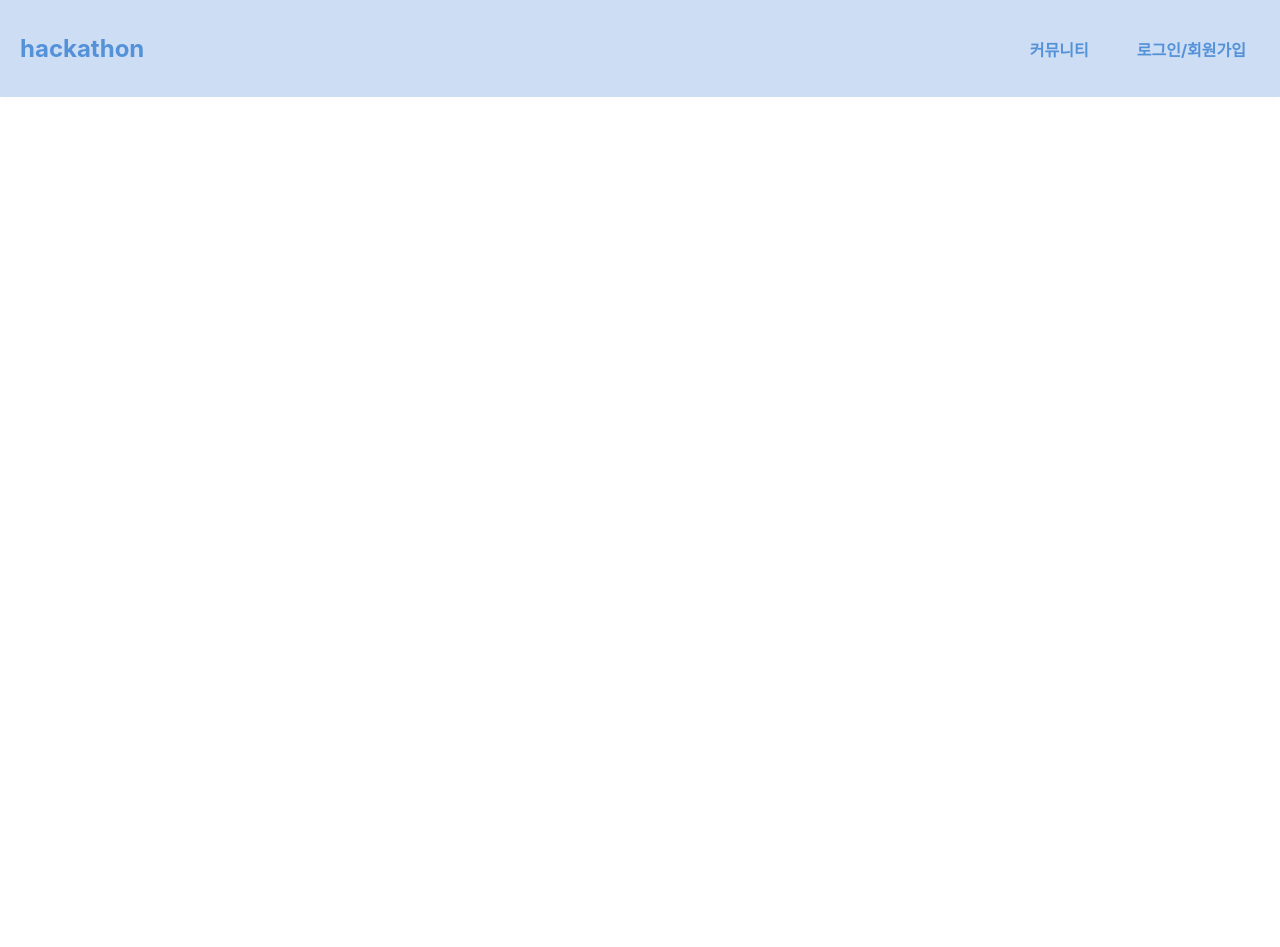
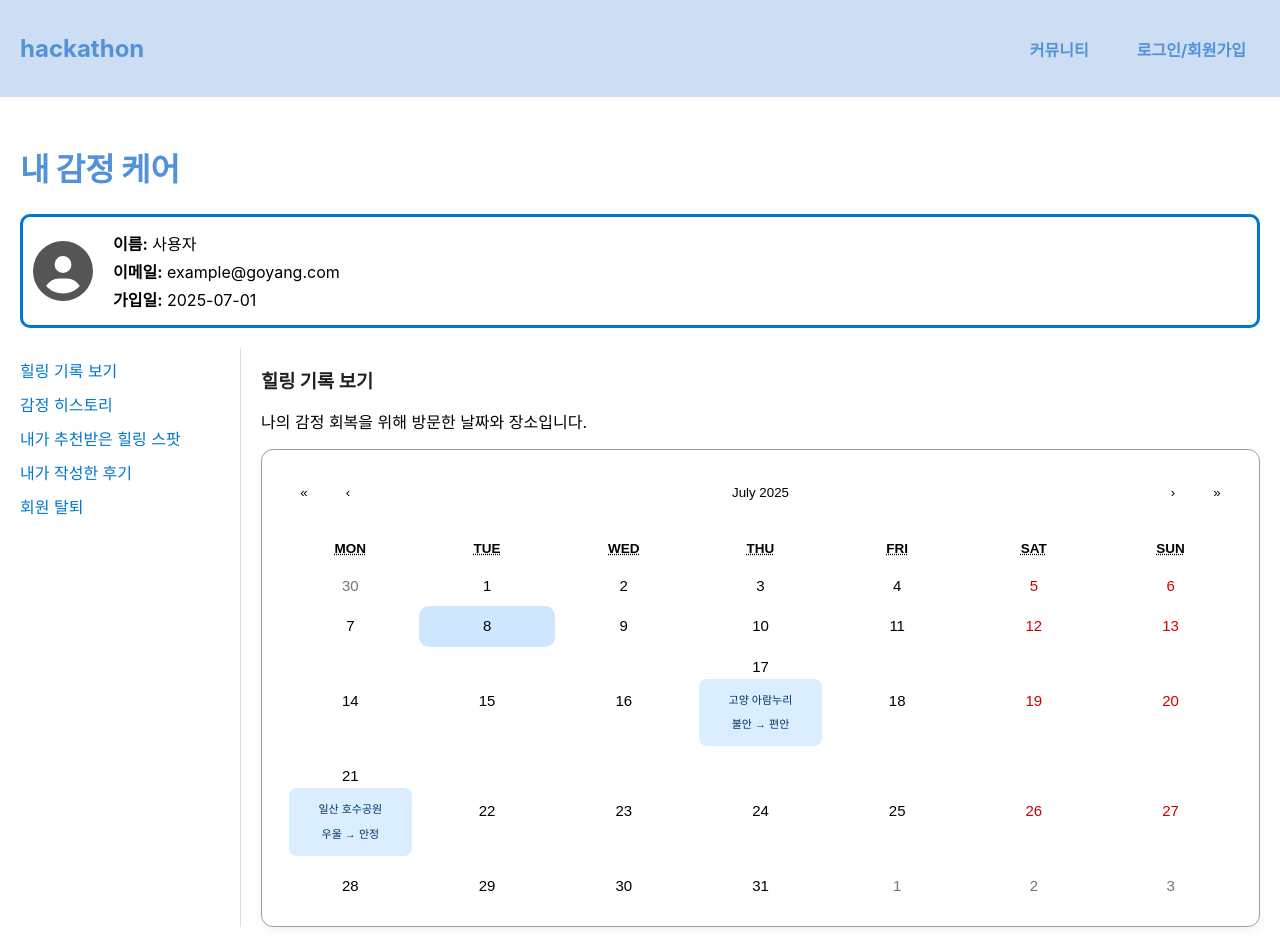
Before and after one commit to jbbaek/likelionhackathon, a React (Create React App) app: page /mypage in a window 1280 px wide. Before the commit the page ends 800 px from the top, so only its background shows below. Built offline with nearby package versions, Linux system fonts and the light colour scheme.

Commit message:
마이페이지 구현

```diff
--- a/package.json
+++ b/package.json
@@ -3,11 +3,15 @@
   "version": "0.1.0",
   "private": true,
   "dependencies": {
+    "@fortawesome/fontawesome-svg-core": "^6.7.2",
+    "@fortawesome/free-solid-svg-icons": "^7.0.0",
+    "@fortawesome/react-fontawesome": "^0.2.2",
     "@testing-library/dom": "^10.4.0",
     "@testing-library/jest-dom": "^6.6.3",
     "@testing-library/react": "^16.3.0",
     "@testing-library/user-event": "^13.5.0",
     "react": "^19.1.0",
+    "react-calendar": "^6.0.0",
     "react-dom": "^19.1.0",
     "react-router-dom": "^7.6.3",
     "react-scripts": "5.0.1",
--- a/src/App.js
+++ b/src/App.js
@@ -10,6 +10,7 @@ import PostDetailPage from "./pages/PostDetailPage";
 import EditPostPage from "./pages/EditPostPage";
 import DeletePostPage from "./pages/DeletePostPage";
 import EditCommentPage from "./pages/EditCommentPage";
+import MyPage from "./pages/Mypage";
 
 function App() {
   return (
@@ -26,6 +27,7 @@ function App() {
           <Route path="/postdetailpage" element={<PostDetailPage />} />
           <Route path="/deletepostpage" element={<DeletePostPage />} />
           <Route path="/editcommentpage" element={<EditCommentPage />} />
+          <Route path="/mypage" element={<MyPage />} />
         </Routes>
       </BrowserRouter>
     </>
--- /dev/null
+++ b/src/css/MyPage.css
@@ -0,0 +1,165 @@
+.mypage-container {
+  padding: 20px;
+}
+
+/* 프로필 영역 */
+.profile-row {
+  display: flex;
+  align-items: center;
+  margin-bottom: 20px;
+  border: 3px solid #0077cc;
+  padding: 10px;
+  border-radius: 10px;
+}
+
+.profile-icon-box {
+  margin-right: 20px;
+}
+
+.profile-icon {
+  font-size: 60px;
+  color: #555;
+}
+
+.profile-info-box p {
+  margin: 4px 0;
+}
+
+/* 마이페이지 레이아웃 */
+.mypage-body {
+  display: flex;
+}
+
+.mypage-sidebar {
+  width: 200px;
+  padding-right: 20px;
+  border-right: 1px solid #ddd;
+}
+
+.mypage-sidebar p {
+  cursor: pointer;
+  margin: 10px 0;
+  color: #0077cc;
+}
+
+.mypage-content {
+  flex: 1;
+  padding-left: 20px;
+}
+
+/* 회원 탈퇴 버튼 */
+.withdraw-button {
+  padding: 10px 20px;
+  background-color: #e74c3c;
+  color: white;
+  border: none;
+  border-radius: 6px;
+  cursor: pointer;
+}
+
+/* 힐링 리뷰 카드 */
+.review-card-container {
+  display: flex;
+  flex-wrap: wrap;
+  gap: 16px;
+  margin-top: 16px;
+}
+
+.review-card {
+  background-color: #f9f9f9;
+  border: 3px solid #0077cc;
+  border-radius: 12px;
+  padding: 16px;
+  width: calc(50% - 8px); /* 2개씩 배치 */
+  box-shadow: 0 4px 12px rgba(0, 0, 0, 0.05);
+  transition: transform 0.2s, box-shadow 0.2s;
+}
+
+.review-card:hover {
+  transform: translateY(-4px);
+  box-shadow: 0 6px 18px rgba(0, 0, 0, 0.1);
+}
+
+.review-card h4 {
+  margin: 0 0 8px;
+  font-size: 16px;
+  color: #333;
+}
+
+.review-card p {
+  margin: 0;
+  font-size: 14px;
+  color: #777;
+}
+
+/* 캘린더 스타일 */
+.react-calendar {
+  width: 100% !important;
+  max-width: 600px;
+  font-size: 18px;
+  background-color: #f9fbff;
+  border-radius: 12px;
+  padding: 20px;
+  border: 1px solid #cfe0f5;
+  box-shadow: 0 4px 10px rgba(0, 0, 0, 0.05);
+}
+
+.react-calendar__tile {
+  padding: 12px 6px;
+  border-radius: 10px;
+}
+
+.react-calendar__tile--now {
+  background: #007bff30 !important;
+}
+
+.react-calendar__tile--active {
+  background: #0077cc !important;
+  color: white !important;
+}
+
+.react-calendar__tile:hover {
+  background: #d0e8ff;
+}
+
+/* 감정 기록이 있는 날짜 셀 */
+.calendar-emotion {
+  background-color: #dbeeff;
+  color: #003366;
+  font-weight: 500;
+  border-radius: 8px;
+  padding: 4px 2px;
+  margin-top: 2px;
+  font-size: 11px;
+  text-align: center;
+  line-height: 1.2;
+}
+
+/* 날짜 클릭 시 나오는 기록 폼 */
+.calendar-form {
+  margin-top: 20px;
+  padding: 16px;
+  background-color: #f0f6ff;
+  border: 1px solid #cfe0f5;
+  border-radius: 10px;
+  max-width: 500px;
+}
+
+.calendar-form input {
+  display: block;
+  width: 100%;
+  margin-bottom: 8px;
+  padding: 8px;
+  border: 1px solid #ccc;
+  border-radius: 6px;
+  font-size: 14px;
+}
+
+.calendar-form button {
+  padding: 10px 16px;
+  background-color: #0077cc;
+  color: white;
+  border: none;
+  border-radius: 6px;
+  cursor: pointer;
+}
--- /dev/null
+++ b/src/pages/Mypage.js
@@ -0,0 +1,187 @@
+import React, { useState } from "react";
+import "../css/MyPage.css";
+import Calendar from "react-calendar";
+import "react-calendar/dist/Calendar.css";
+import { FontAwesomeIcon } from "@fortawesome/react-fontawesome";
+import { faCircleUser } from "@fortawesome/free-solid-svg-icons";
+
+const MyPage = () => {
+  const [selectedContent, setSelectedContent] = useState("힐링 기록 보기");
+  const [dummySpots, setDummySpots] = useState([
+    { name: "일산 호수공원", date: "2025-07-21", emotion: "우울 → 안정" },
+    { name: "고양 아람누리", date: "2025-07-17", emotion: "불안 → 편안" },
+  ]);
+  const [dummyPosts] = useState([
+    { title: "호수공원 산책 너무 좋았어요", date: "2025-07-21" },
+    { title: "카페에서 감정 일기 쓰기 후기", date: "2025-07-15" },
+  ]);
+
+  const [selectedDate, setSelectedDate] = useState(null);
+  const [newSpot, setNewSpot] = useState({ name: "", emotion: "" });
+
+  const handleSaveRecord = () => {
+    if (!newSpot.name || !newSpot.emotion) return;
+    const newDate = selectedDate.toISOString().slice(0, 10);
+    setDummySpots([...dummySpots, { ...newSpot, date: newDate }]);
+    setNewSpot({ name: "", emotion: "" });
+    setSelectedDate(null);
+  };
+
+  return (
+    <div className="mypage-container">
+      <h2 className="mypage-subtitle">내 감정 케어</h2>
+
+      <div className="profile-row">
+        <div className="profile-icon-box">
+          <FontAwesomeIcon icon={faCircleUser} className="profile-icon" />
+        </div>
+        <div className="profile-info-box">
+          <p>
+            <strong>이름:</strong> 사용자
+          </p>
+          <p>
+            <strong>이메일:</strong> example@goyang.com
+          </p>
+          <p>
+            <strong>가입일:</strong> 2025-07-01
+          </p>
+        </div>
+      </div>
+
+      <div className="mypage-body">
+        <div className="mypage-sidebar">
+          <p onClick={() => setSelectedContent("힐링 기록 보기")}>
+            힐링 기록 보기
+          </p>
+          <p onClick={() => setSelectedContent("감정 히스토리")}>
+            감정 히스토리
+          </p>
+          <p onClick={() => setSelectedContent("추천 힐링 스팟")}>
+            내가 추천받은 힐링 스팟
+          </p>
+          <p onClick={() => setSelectedContent("내가 작성한 후기")}>
+            내가 작성한 후기
+          </p>
+          <p onClick={() => setSelectedContent("회원 탈퇴")}>회원 탈퇴</p>
+        </div>
+
+        <div className="mypage-content">
+          <h3 className="content-title">{selectedContent}</h3>
+
+          {/* 힐링 기록 보기 */}
+          {selectedContent === "힐링 기록 보기" && (
+            <div>
+              <p>나의 감정 회복을 위해 방문한 날짜와 장소입니다.</p>
+              <Calendar
+                onClickDay={(date) => setSelectedDate(date)}
+                tileContent={({ date }) => {
+                  const match = dummySpots.find(
+                    (spot) => spot.date === date.toISOString().slice(0, 10)
+                  );
+                  return match ? (
+                    <div className="calendar-emotion">
+                      <p>{match.name}</p>
+                      <p>{match.emotion}</p>
+                    </div>
+                  ) : null;
+                }}
+              />
+
+              {selectedDate && (
+                <div className="calendar-form">
+                  <h4>{selectedDate.toISOString().slice(0, 10)} 기록 추가</h4>
+                  <input
+                    type="text"
+                    placeholder="장소명 입력"
+                    value={newSpot.name}
+                    onChange={(e) =>
+                      setNewSpot({ ...newSpot, name: e.target.value })
+                    }
+                  />
+                  <input
+                    type="text"
+                    placeholder="감정 상태 (예: 우울 → 안정)"
+                    value={newSpot.emotion}
+                    onChange={(e) =>
+                      setNewSpot({ ...newSpot, emotion: e.target.value })
+                    }
+                  />
+                  <button onClick={handleSaveRecord}>기록 저장</button>
+                </div>
+              )}
+            </div>
+          )}
+
+          {/* 감정 히스토리 */}
+          {selectedContent === "감정 히스토리" && (
+            <div>
+              <p>
+                최근 감정 변화 히스토리를 간단히 그래프로 확인할 수 있습니다.
+                (그래프 껍데기)
+              </p>
+              <div
+                style={{
+                  width: "100%",
+                  height: "200px",
+                  backgroundColor: "#f5f5f5",
+                  borderRadius: "10px",
+                  display: "flex",
+                  justifyContent: "center",
+                  alignItems: "center",
+                  color: "#999",
+                }}
+              >
+                (감정 변화 그래프 자리)
+              </div>
+            </div>
+          )}
+
+          {/* 추천 힐링 스팟 */}
+          {selectedContent === "추천 힐링 스팟" && (
+            <div>
+              <p>AI가 추천해준 고양시 내 힐링 스팟 목록입니다.</p>
+              <ul>
+                <li>일산 호수공원 - 자연 속 산책</li>
+                <li>고양 스타필드 북카페 - 조용한 독서</li>
+                <li>장항습지 - 명상하기 좋은 장소</li>
+              </ul>
+            </div>
+          )}
+
+          {/* 내가 작성한 후기 */}
+          {selectedContent === "내가 작성한 후기" && (
+            <div>
+              <p>내가 남긴 힐링 후기들입니다.</p>
+              <div className="review-card-container">
+                {dummyPosts.map((post, idx) => (
+                  <div className="review-card" key={idx}>
+                    <h4>{post.title}</h4>
+                    <p>{post.date}</p>
+                  </div>
+                ))}
+              </div>
+            </div>
+          )}
+
+          {/* 회원 탈퇴 */}
+          {selectedContent === "회원 탈퇴" && (
+            <div className="withdraw-section">
+              <p
+                style={{
+                  marginBottom: "20px",
+                  color: "#cc0000",
+                  fontWeight: "bold",
+                }}
+              >
+                ⚠️ 탈퇴 시 모든 감정 기록 및 힐링 히스토리가 삭제됩니다.
+              </p>
+              <button className="withdraw-button">회원 탈퇴</button>
+            </div>
+          )}
+        </div>
+      </div>
+    </div>
+  );
+};
+
+export default MyPage;
```
Also changed, not shown: 1 other file (tests, documents, lock files or other folders).
